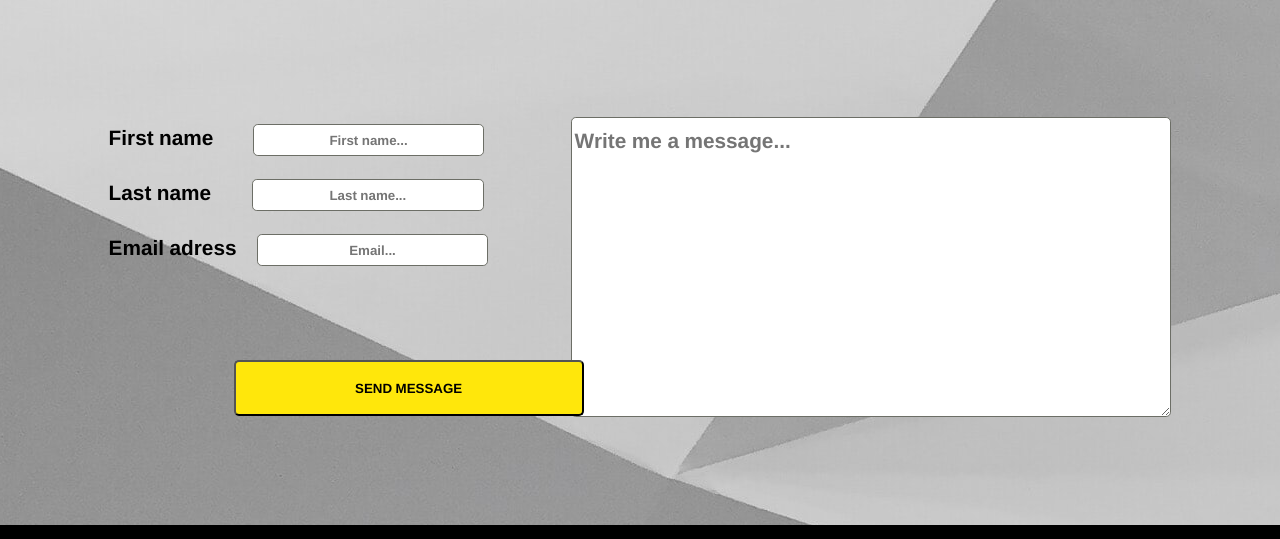
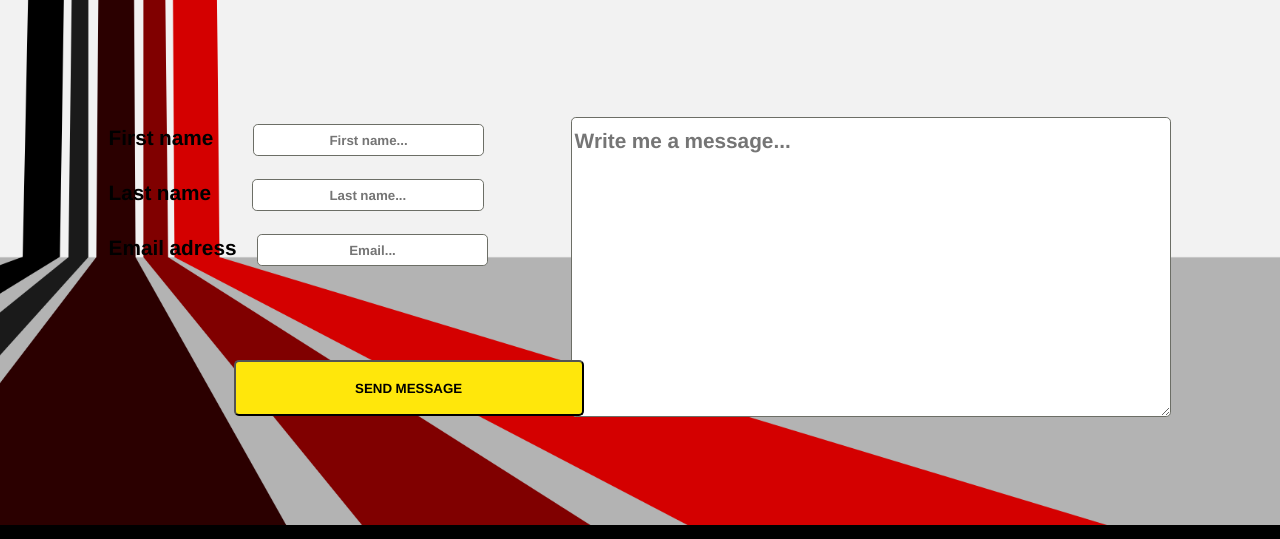
Before and after one commit to crazybki/portfolio, a plain HTML site: page contactform.html in a window 1280 px wide. Shown: the part 204-743 px from the top of the page. Drawn offline with Linux system fonts and the light colour scheme.

Commit message:
css updates index

```diff
--- a/CSS/partials/_form.scss
+++ b/CSS/partials/_form.scss
@@ -1,7 +1,9 @@
 .form-body {
-    background-image: url(/img/shapelined-_JBKdviweXI-unsplash.jpg);
-    background-position: center;
-    background-repeat: repeat;
+    background-image: url(/img/pattern.png);
+    background-repeat: no-repeat;
+    background-position: center center;
+    background-attachment: fixed;
+    background-size: cover;
     display: flex;
     min-height: 100vh;
     flex-direction: column;
--- a/CSS/partials/_portfolio.scss
+++ b/CSS/partials/_portfolio.scss
@@ -1,4 +1,9 @@
 .containersnap {
+    background-image: url(/img/pattern.png);
+    background-repeat: no-repeat;
+    background-position: center center;
+    background-attachment: fixed;
+    background-size: cover;
     overflow-y: auto;
     position: relative;
     scroll-snap-type: y mandatory;
```
Also changed, not shown: CSS/styles.css, 1 other file.
